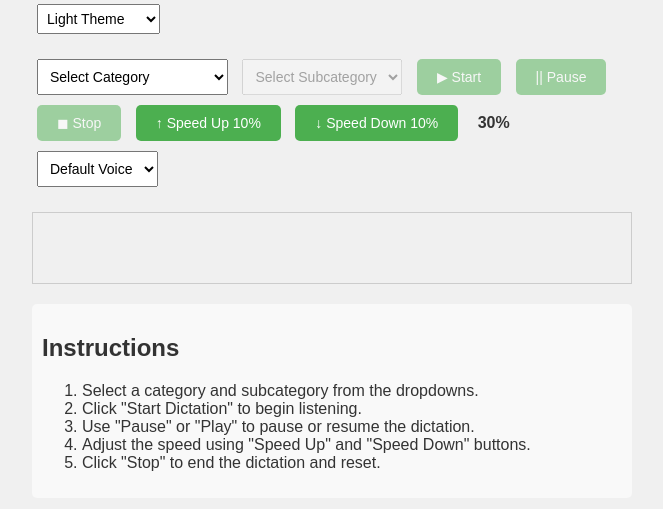
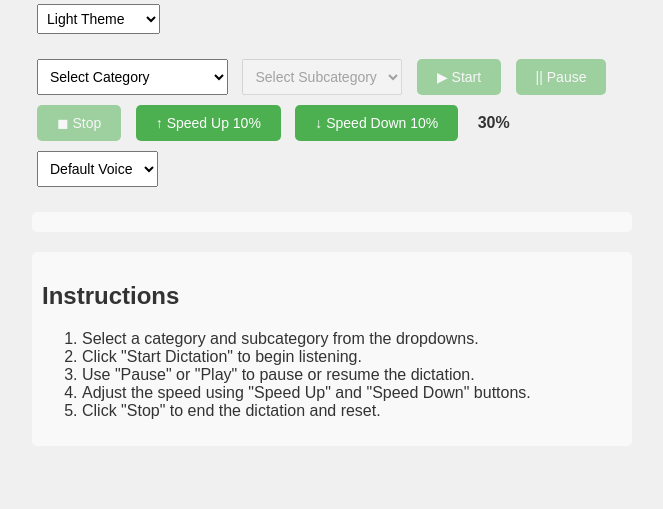
Before and after one commit to vik20000in/Dictation, a plain HTML site: page index.html in a window 1280 px wide. Shown: the part 79-588 px from the top of the page, without its empty margins (308-971 px from the left). Drawn offline with Linux system fonts and the light colour scheme.

Commit message:
style changes

```diff
--- a/styles.css
+++ b/styles.css
@@ -33,11 +33,9 @@ button:disabled {
 }
 #textDisplay {
     margin-top: 20px;
+    background-color: #f9f9f9;
     padding: 10px;
-    border: 1px solid #ccc;
-    min-height: 50px;
-    font-size: 18px;
-    white-space: pre-wrap; /* Preserves spaces and wraps text */
+    border-radius: 5px;
 }
 
 body {
```
